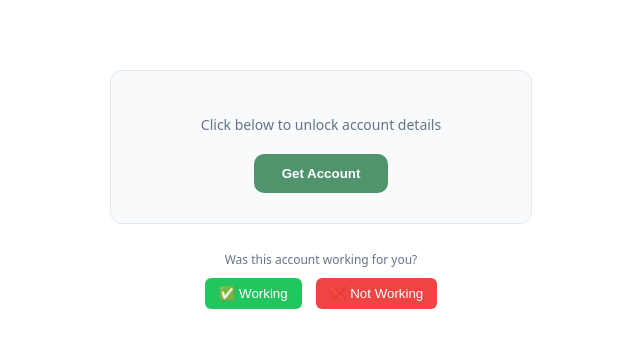
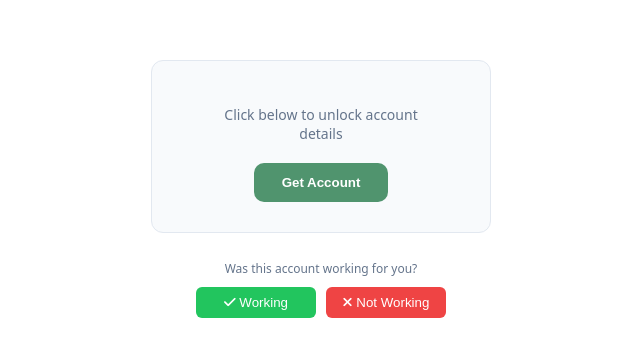
Before and after one commit to spiciestmeow/add-button, a website: page index.html in a window 1280 px wide. Shown: the part 211-568 px from the top of the page, without its empty margins (319-959 px from the left). Drawn offline with Linux system fonts and the light colour scheme.

Commit message:
Update index.html

```diff
--- a/index.html
+++ b/index.html
@@ -4,7 +4,6 @@
 <meta charset="UTF-8">
 <meta name="viewport" content="width=device-width, initial-scale=1.0">
 <link rel="stylesheet" href="https://cdnjs.cloudflare.com/ajax/libs/font-awesome/6.4.2/css/all.min.css">
-
 <style>
 :root {
      --page-bg: #ffffff;
@@ -14,31 +13,42 @@
          --page-bg: #191919;
     }
 }
+
+* {
+    box-sizing: border-box; /* Critical for responsive padding */
+}
+
  body {
      background-color: var(--page-bg);
-     height: 100vh;
+     min-height: 100vh;
      display: flex;
      justify-content: center;
      align-items: center;
      font-family: system-ui, sans-serif;
      margin: 0;
+     padding: 15px; /* Keeps card from touching screen edges on mobile */
 }
+
  .card {
      background: #f8fafc;
      border: 1px solid #e2e8f0;
      border-radius: 12px;
-     padding: 30px 40px;
-     width: 340px;
+     padding: 30px 5%; /* Percentage padding for internal scaling */
+     width: 100%;
+     max-width: 340px; /* Limits desktop size to your original design */
      text-align: center;
 }
+
  .hidden {
      display: none !important;
 }
+
  .instruction {
      color: #64748b;
      font-size: 14px;
      margin-bottom: 20px;
 }
+
  .btn {
      background: #50946E;
      color: #fff;
@@ -47,34 +57,42 @@
      border-radius: 10px;
      font-weight: 600;
      cursor: pointer;
+     max-width: 100%; /* Prevents overflow */
 }
+
  .btn:active {
      transform: scale(0.98);
 }
+
 /* Timer */
  .timer-icon {
      color: #50946E;
      font-size: 20px;
      margin-bottom: 8px;
 }
+
  .timer-label {
      color: #64748b;
      font-size: 12px;
      font-weight: 600;
      text-transform: uppercase;
 }
+
  .countdown-text {
      font-size: 32px;
      font-weight: 700;
      margin: 5px 0;
 }
+
  .progress-bar {
      height: 3px;
      background: #e2e8f0;
-     width: 60%;
+     width: 80%; /* Increased for better mobile visibility */
+     max-width: 200px;
      margin: 15px auto 0;
      overflow: hidden;
 }
+
  .progress-fill {
      height: 100%;
      background: #50946E;
@@ -82,6 +100,7 @@
      transform: translateX(-100%);
      transition: transform 10s linear;
 }
+
 /* Credentials */
  .cred-header {
      text-align: left;
@@ -90,6 +109,7 @@
      color: #94a3b8;
      margin-bottom: 12px;
 }
+
  .cred-box {
      background: #f1f5f9;
      padding: 12px 15px;
@@ -98,16 +118,22 @@
      text-align: left;
      position: relative;
      cursor: pointer;
+     width: 100%;
+     word-wrap: break-word; /* Prevents long emails from breaking the box */
 }
+
  .label {
      font-size: 9px;
      color: #94a3b8;
      font-weight: 700;
 }
+
  .value {
      font-size: 14px;
      font-family: monospace;
+     padding-right: 25px; /* Ensures text doesn't overlap copy icon */
 }
+
  .copy-icon {
      position: absolute;
      right: 15px;
@@ -115,14 +141,24 @@
      transform: translateY(-50%);
      color: #cbd5e1;
 }
+
+/* Feedback Layout Scaling */
+.feedback-container {
+    width: 100%;
+    max-width: 340px;
+    text-align: center;
+}
+
+.feedback-buttons {
+    display: flex;
+    justify-content: center;
+    gap: 10px;
+    flex-wrap: wrap; /* Wraps buttons on extremely narrow screens */
+}
  </style>
 </head>
 <body>
-
-<div style="display: flex; flex-direction: column; align-items: center; gap: 15px;">
-
-
-
+<div style="display: flex; flex-direction: column; align-items: center; gap: 15px; width: 100%;">
     <div class="card">
         <p id="instruction-text" class="instruction">Click below to unlock account details</p>
 
@@ -153,23 +189,26 @@
             </div>
         </div>
     </div>
-<div style="text-align: center;">
+
+    <div class="feedback-container">
         <p style="font-size: 12px; color: #64748b; margin-bottom: 10px;">
             Was this account working for you?
         </p>
 
-    <button onclick="sendFeedback('working')" style="margin-right:10px; padding:8px 14px; border:none; border-radius:6px; cursor:pointer; background:#22c55e; color:white;">
-        ✅ Working
+        <div class="feedback-buttons">
+            <button onclick="sendFeedback('working')" style="padding:8px 14px; border:none; border-radius:6px; cursor:pointer; background:#22c55e; color:white; flex: 1; max-width: 120px;">
+                <i class="fa-solid fa-check"></i> Working
             </button>
 
-    <button onclick="sendFeedback('not_working')" style="padding:8px 14px; border:none; border-radius:6px; cursor:pointer; background:#ef4444; color:white;">
-        ❌ Not Working
+            <button onclick="sendFeedback('not_working')" style="padding:8px 14px; border:none; border-radius:6px; cursor:pointer; background:#ef4444; color:white; flex: 1; max-width: 120px;">
+                <i class="fa-solid fa-xmark"></i> Not Working
             </button>
+        </div>
+
         <div id="feedback-msg" style="margin-top:10px; font-size:12px; color:#50946E; display:none;">
             Feedback submitted. Thank you!
         </div>
     </div>
-
 </div>
 
 <script>
```
Lines whose indentation alone changed are shown as unchanged.
